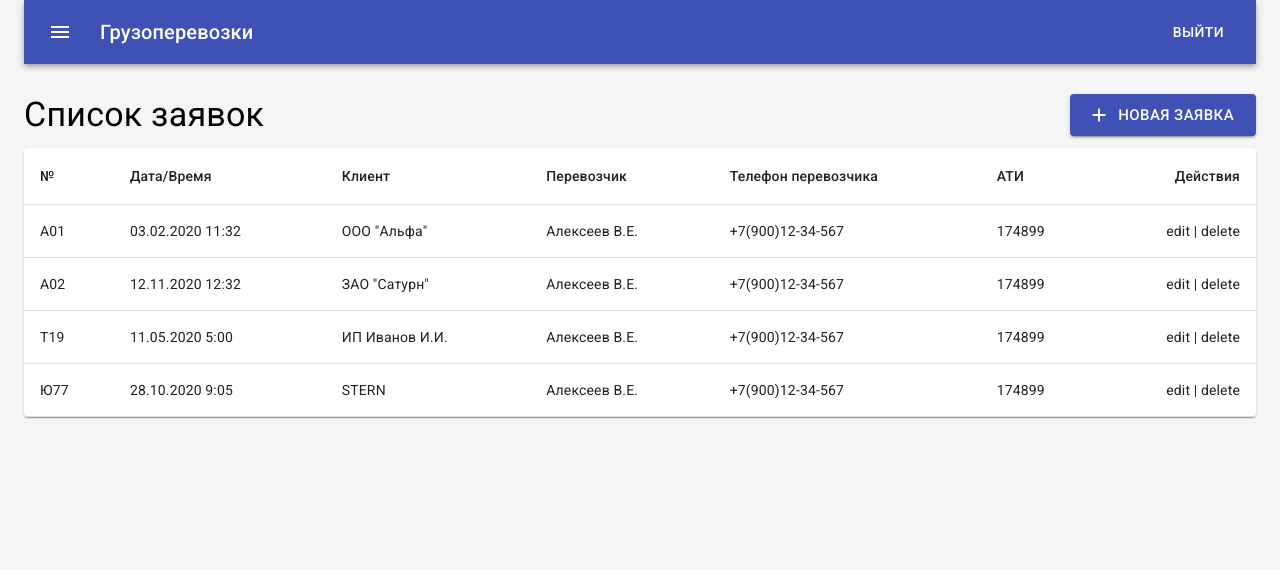
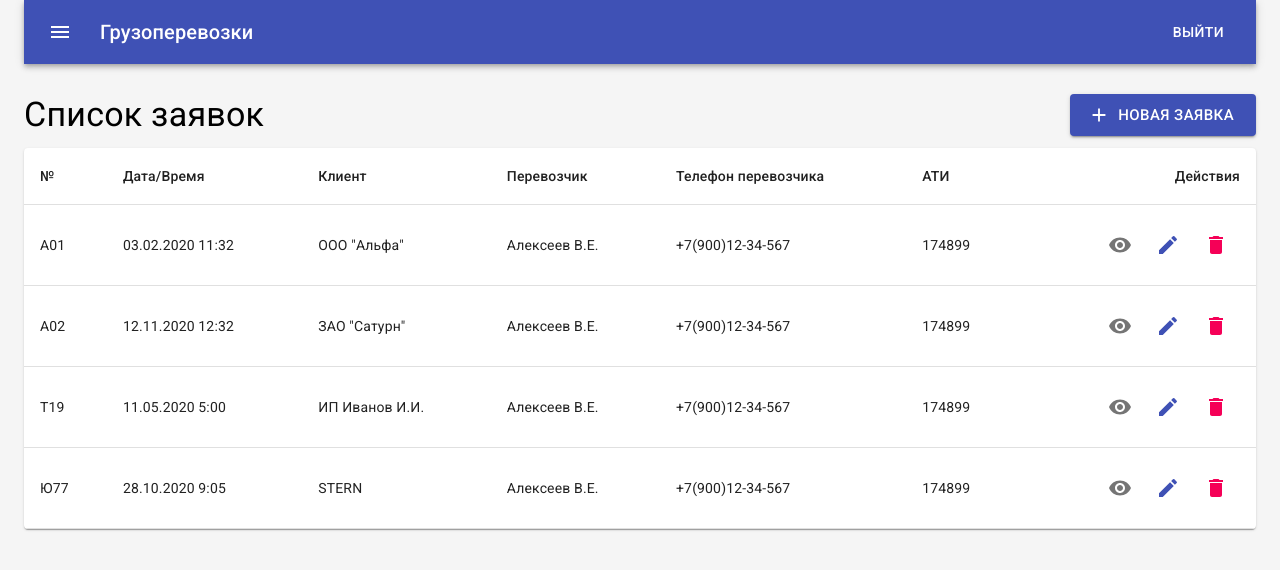
Before and after one commit to jsksru/cargo-trucking, a React (Create React App) app: page / in a window 1280 px wide. Shown: the top 570 px of the page. Built offline with nearby package versions, Linux system fonts and the light colour scheme.

Commit message:
some styles and buttons

```diff
--- a/src/components/RequestsTable/RequestsTable.js
+++ b/src/components/RequestsTable/RequestsTable.js
@@ -6,6 +6,11 @@ import TableContainer from '@material-ui/core/TableContainer';
 import TableHead from '@material-ui/core/TableHead';
 import TableRow from '@material-ui/core/TableRow';
 import Paper from '@material-ui/core/Paper';
+import IconButton from '@material-ui/core/IconButton';
+
+import VisibilityIcon from '@material-ui/icons/Visibility';
+import EditIcon from '@material-ui/icons/Edit';
+import DeleteIcon from '@material-ui/icons/Delete';
 
 const useStyles = makeStyles({
   table: {
@@ -51,7 +56,15 @@ const RequestsTable = () => {
               <TableCell align="left">{row.carrierPhone}</TableCell>
               <TableCell align="left">{row.code}</TableCell>
               <TableCell align="right">
-                edit | delete
+                <IconButton aria-label="View">
+                  <VisibilityIcon />
+                </IconButton>
+                <IconButton aria-label="Edit" color="primary">
+                  <EditIcon />
+                </IconButton>
+                <IconButton aria-label="Delete" color="secondary">
+                  <DeleteIcon />
+                </IconButton>
               </TableCell>
             </TableRow>
           ))}
```
